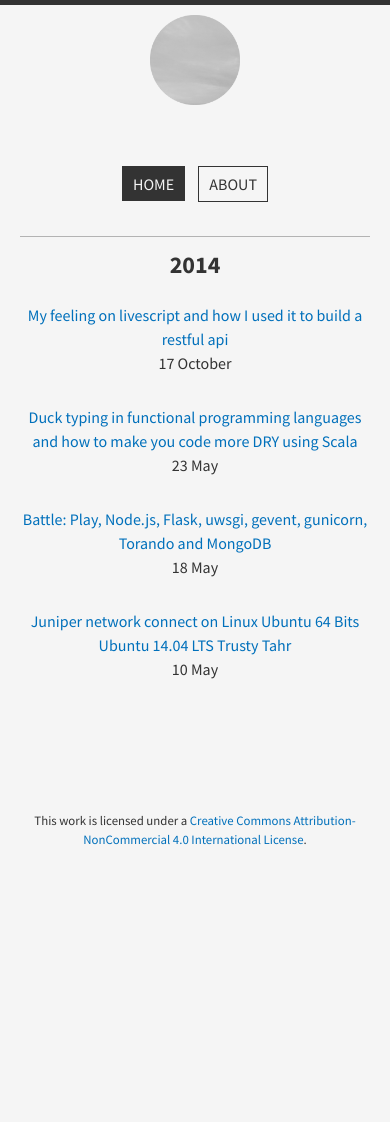
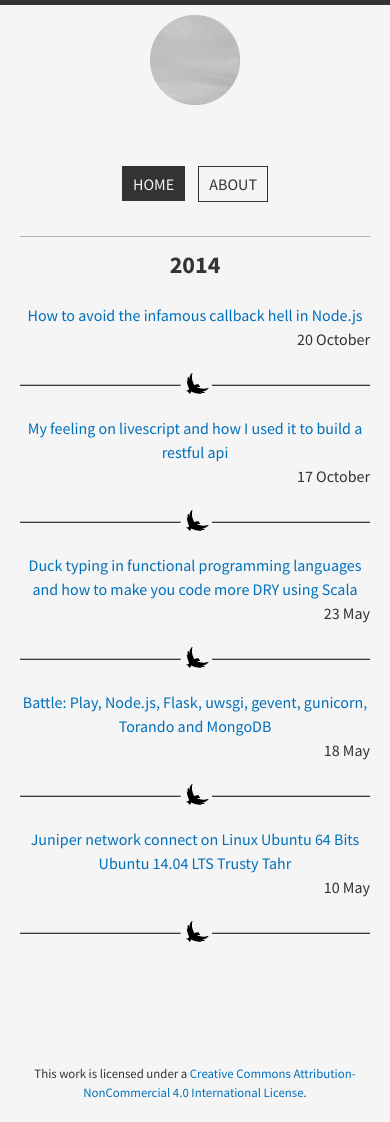
Before and after one commit to heichwald/heichwald.github.io, a Jekyll site: the page built from index.html, in a window 390 px wide. Built offline with Jekyll 4.4.1, drawn with Linux system fonts in a browser that asks for light colours; nearby versions of some CDN libraries; before the commit the page ends 900 px from its top, so only the background shows below that; some of the changed lines change nothing that is shown.

Commit message:
new post

```diff
--- /dev/null
+++ b/_posts/2014-10-20-nodejs-get-out-callback-hell.markdown
@@ -0,0 +1,251 @@
+---
+layout: post
+title: 'How to avoid the infamous callback hell in Node.js'
+date: '2014-10-20'
+author: Hervé
+tags:
+---
+
+#Where is the trouble coming from?
+
+Node has the nice feature of being an asynchronous platform. As a consequence, you execute functions and deal with the
+response in a callback. Indeed Node is running a single event loop and is of course not waiting for your asynchronous
+call to return before jumping to some other work to do. That's very handy and cool but comes with a major drawback; if
+you do not pay attention to your code, you will be doomed with blocks like:
+{% highlight javascript %}
+foo1(function () {
+    foo2(function () {
+        foo3(function () {
+            foo4(function () {
+                ...
+            })
+        })
+    })
+})
+{% endhighlight %}
+The deeply nested code makes it not only difficult to read but a challenge to maintain as well.
+
+##Introcing the classic node.js callback
+
+Because your calls are async, dealing with the response will be done later, when the response is actually received.
+Therefore you will pass to node a function -callback- to be executed in the future.
+
+###Error handling
+
+Errors cannot be managed by a traditional try/catch block because your try/catch is executed synchronously and won't wait
+for the response of your async call. It will just consider everything went fine.
+Therefore, there is a convention: your callback has to be written like a function with two arguments: `function(error, response){}`
+The first argument will contain an error if any or null and the second one will contain the response in case of success.
+
+Yet synchronous code will still be handled by try/catch, so you will have to alternate between the two, not ideal.
+Let's look at the following example where we read asynchronously the content of a file.
+
+{% highlight javascript %}
+fs.readFile('/myfile', function (err, data) {
+    if (err) throw err;
+    else console.log(data);
+});
+{% endhighlight %}
+
+We have to check for err and throw the error. Things get messier when more nested callbacks come into play.
+Error management tends to be complicated and repeated.
+{% highlight javascript %}
+/*
+Example 1: chaining async calls sequentially
+*/
+fs.readFile('/myfile', function (err, data) {
+    if (err) throw err;
+    else
+        fs.readFile('/myfile2', function (err, data) {
+            if (err) throw err;
+            else console.log(data);
+        });
+});
+{% endhighlight %}
+
+###Calling the callback gets repeated and forgotten...
+
+Let's imagine a second that we want to do something with the data read in the example above but we do not what when
+writing this function. It will be determined by the caller.
+We rewrite the snippet:
+{% highlight javascript %}
+//callback must be in the form of a function with err,response as args
+//Small example where we already call the callback in three places!
+var foo = function(callback){
+    fs.readFile('/myfile', function (err, data1) {
+        if (err) callback(err);
+        else
+            fs.readFile('/myfile2', function (err, data2) {
+                if (err) callback(err);
+                else callback(data1 + data2);
+            });
+    });
+};
+//Calling foo
+foo(function(err, data){
+    //Actually throwing the error is done here.
+    if(err) throw err;
+    else {
+        console.log(data);
+        //You may still have try/catch
+        try{
+            someFakeSynchronousParsing.parse(data);
+        }catch(err){
+            throw err;
+        }
+    }
+});
+{% endhighlight %}
+The issue here is that you have to call the callback in multiple places and it gets worse when adding more control flows
+like if/else. *It is very easy to forget to call the callback* somewhere and the consequence is code which will never run.
+It will lead in most scenario in a request which will hang forever and time out eventually on the client.
+
+###Parallization isn't beautiful
+
+Our approach here is to keep a counter which holds the total number of initial operations. It will be decreased each time
+an operation is completed and tested against 0. 0 would mean everything is completed and we can return.
+
+{% highlight javascript %}
+var myParallel = function(callback){
+    //We assume foo1 and foo2 are async functions
+    var counter = 2
+    //Call foo1
+    foo1(function(err, data){
+        //When here, foo1 has completed
+        if(--counter == 0) callback(null, 'foo1 finished last');
+    });
+    //Call foo2
+    foo2(function(err, data){
+        //When here, foo1 has completed
+        if(--counter == 0) callback(null, 'foo2 finished last');
+    });
+};
+
+myParallel(function(err, msg){
+    console.log(msg);
+});
+{% endhighlight %}
+Having to explicitly deal with the counter ourselves is unsatisfactory. Imagine now that you mix that with chains of
+deeply nested async calls and get the hellish part.
+
+> Note that because Node runs on a single loop, we do not have to care about concurrent threads accessing counter
+at the same time and having to lock it.
+
+#Do not go into the mess
+
+##Use named functions
+
+By using named function instead of anonymous functions in nested callbacks, you will not only improve readibility but also
+help when unit testing your functions.
+Let's look back at *Example 1* and improve on it.
+{% highlight javascript %}
+/*
+Example 1 bis: chaining async calls sequentially with named functions
+*/
+var read2 = function(){
+    fs.readFile('/myfile2', function (err, data) {
+        if (err) throw err;
+        else console.log(data);
+    });
+}
+
+var read1 = function(){
+    fs.readFile('/myfile', function (err, data) {
+        if (err) throw err;
+        else read2();
+    });
+}
+read1();
+{% endhighlight %}
+
+##Use async library
+
+For next-level code, i strongly advise you to use the following [async](https://github.com/caolan/async) library. Your code
+will read a lot better and your blocks will be shallower.
+{% highlight javascript %}
+/*
+Rewrite example 1 with this library
+*/
+var read2 = function(){
+    fs.readFile('/myfile2', function (err, data) {
+        if (err) throw err;
+        else console.log(data);
+    });
+}
+
+var read1 = function(){
+    fs.readFile('/myfile', function (err, data) {
+        if (err) throw err;
+    });
+}
+
+async.series(
+    [ read1, read2 ],
+    function(err, results) {
+        //You would still have to handle potential err here
+    }
+);
+{% endhighlight %}
+
+This library is very powerful and you could as easily just run the two functions in // with `async.parallel`
+The documentation is complete and well done so I simply invite you to read it on Github.
+
+> It won't solve the error management hassle as you still deal with callbacks
+
+
+##Use promises
+
+While callbacks were once described as a Node feature, I always felt this was more a statement to hide the simple truth that Node
+was missing Futures or Promises, whatever you call them. Simply said, a promise is a container holding the result of an
+asynchronous computation.
+*They are better because they allow you to write code almost the same way you would write synchronous code,* ***including errors
+with catch!***
+
+###Bluebird as a fast promise library
+
+The most used and fastest library for Node.js is probably [bluebird](https://github.com/petkaantonov/bluebird)
+
+####Transform callbacks into promises with promisification
+
+Bluebird comes with an api to automatically transform a callback function which follow the node convention (err, response)
+into a promise.
+{% highlight javascript %}
+var Promise = require("bluebird");
+//Promisfy all functions from fs
+Promise.promisifyAll(fs);
+//Promisified functions are regular functions
+//appended with Async readFile -> readFileAsync
+
+fs.readFileAsync("file.js", "utf8")
+.then(data){
+    console.log(data);
+    return data.substring(1, 4);
+}
+.then(data){
+    //You can chain easily functions
+    //data is previous substring be substring and will go in catch in any error
+    console.log(data);
+}
+//If you don't catch, it will simply be thrown, no need to manually throw it like before
+.catch(err){
+    console.error(err);
+};
+{% endhighlight %}
+
+Be careful not to mix callbacks within promises as catch would not work as expected.
+Don't do this:
+{% highlight javascript %}
+.then(data){
+    //Async function
+    fs.readFile("file.js", "utf8", function(error, resp){
+        //Throw_error
+        if(error) throw error;
+    });
+}
+.catch(err){
+    //You won't enter this catch from Throw_error
+    console.error(err);
+};
+{% endhighlight %}
+
+> There are a few node.js promises library, bluebird is currently the fastest. Check out this [benchmark](http://jsperf.com/pimp-vs-bluebird-vs-q-vs-rsvp) as a proof.]
--- a/index.html
+++ b/index.html
@@ -27,11 +27,10 @@ title: Home
 {% endunless %}
 
   <article class="row gutters">
-    <a href="{{ site.baseurl }}{{ post.url }}" title="{{ post.title }}" class="col span_8">{{ post.title }}</a>
-    <div class="post-date col span_4">
-      <time datetime="{{ post.date | date: '%Y-%m-%d' }}">{{ post.date | date: "%-d %B" }}</time>
-    </div>
+    <a href="{{ site.baseurl }}{{ post.url }}" title="{{ post.title }}" class="col span_10">{{ post.title }}</a>
+    <time class="right" datetime="{{ post.date | date: '%Y-%m-%d' }}">{{ post.date | date: "%-d %B" }}</time>
   </article>
+  <hr/>
 
 {% if forloop.last %}</div></div>{% endif %}
 
--- a/public/css/main.scss
+++ b/public/css/main.scss
@@ -273,10 +273,6 @@ dl,
     text-align: center;
   }
 
-  .bundle article {
-    margin-bottom: 30px;
-  }
-
   #logo {
     background-position: center center;
   }
```
